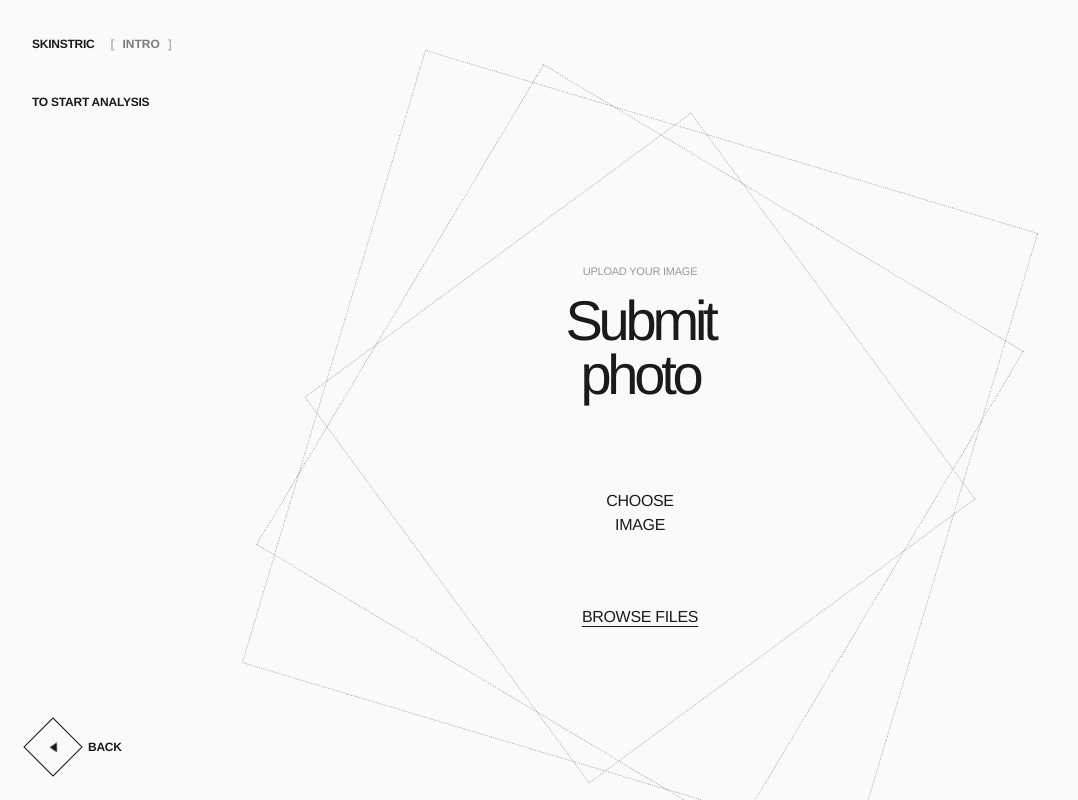
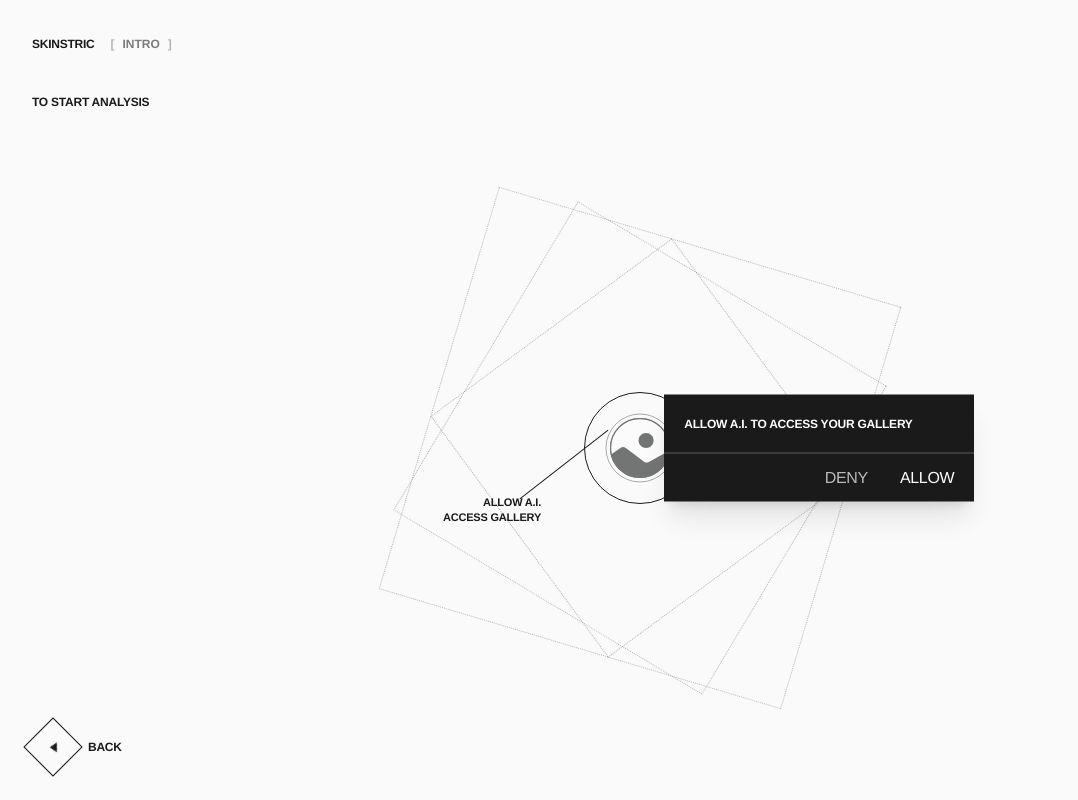
Before and after one commit to ddismuke4502/SkinstricAi_Dame, a Next.js app: page /upload in a window 1280 px wide. Shown: the whole page, without its empty margins (0-1078 px from the left). Built offline with nearby package versions, Linux system fonts and the light colour scheme.

Commit message:
polish upload gallery flow

```diff
--- a/src/app/upload/page.tsx
+++ b/src/app/upload/page.tsx
@@ -1,5 +1,6 @@
 "use client";
 
+import Image from "next/image";
 import { ChangeEvent, useRef, useState } from "react";
 import { useRouter } from "next/navigation";
 import BottomNav from "@/components/layout/BottomNav";
@@ -10,20 +11,19 @@
 import { submitPhaseTwoImage } from "@/lib/api";
 import { getInitialActualSelections } from "@/lib/demographics";
 import { fileToBase64 } from "@/lib/image";
-import {
-  saveActualSelections,
-  saveDemographicsData,
-} from "@/lib/storage";
+import { saveActualSelections, saveDemographicsData } from "@/lib/storage";
+
+type UploadStage = "permission" | "preview" | "analyzing";
 
 export default function UploadPage() {
   const router = useRouter();
   const fileInputRef = useRef<HTMLInputElement | null>(null);
 
+  const [stage, setStage] = useState<UploadStage>("permission");
   const [previewUrl, setPreviewUrl] = useState("");
   const [fileName, setFileName] = useState("");
   const [base64Image, setBase64Image] = useState("");
   const [errorMessage, setErrorMessage] = useState("");
-  const [isAnalyzing, setIsAnalyzing] = useState(false);
 
   async function handleFileChange(event: ChangeEvent<HTMLInputElement>) {
     const file = event.target.files?.[0];
@@ -38,6 +38,7 @@
       setPreviewUrl(result.dataUrl);
       setBase64Image(result.base64);
       setFileName(file.name);
+      setStage("preview");
     } catch (error) {
       const message =
         error instanceof Error
@@ -48,6 +49,7 @@
       setBase64Image("");
       setFileName("");
       setErrorMessage(message);
+      setStage("permission");
     }
   }
 
@@ -58,7 +60,7 @@
     }
 
     try {
-      setIsAnalyzing(true);
+      setStage("analyzing");
       setErrorMessage("");
 
       const response = await submitPhaseTwoImage({
@@ -76,9 +78,108 @@
           : "Something went wrong while analyzing your image.";
 
       setErrorMessage(message);
-    } finally {
-      setIsAnalyzing(false);
+      setStage("preview");
     }
+  }
+
+  function resetUpload() {
+    setPreviewUrl("");
+    setBase64Image("");
+    setFileName("");
+    setErrorMessage("");
+    setStage("permission");
+
+    if (fileInputRef.current) {
+      fileInputRef.current.value = "";
+    }
+  }
+
+  if (stage === "analyzing") {
+    return (
+      <PageShell contentClassName="flex min-h-screen items-center justify-center px-7 pt-0 md:px-8">
+        <RotatingDiamond size="md">
+          <p className="text-[13px] font-semibold uppercase tracking-[-0.02em]">
+            PREPARING YOUR ANALYSIS ...
+          </p>
+        </RotatingDiamond>
+      </PageShell>
+    );
+  }
+
+  if (stage === "preview") {
+    return (
+      <PageShell contentClassName="min-h-screen px-7 pt-24 md:px-8">
+        <section className="relative min-h-[calc(100vh-6rem)]">
+          <div className="absolute left-0 top-0">
+            <p className="skinstric-label">TO START ANALYSIS</p>
+          </div>
+
+          <div className="flex min-h-[calc(100vh-6rem)] items-center justify-center">
+            <RotatingDiamond size="lg">
+              <p className="skinstric-muted-label mb-4">IMAGE SELECTED</p>
+
+              <h1 className="skinstric-section-title">
+                Ready
+                <br />
+                to scan
+              </h1>
+
+              <div className="mt-10 flex flex-col items-center gap-5">
+                <div
+                  aria-label="Selected image preview"
+                  className="h-40 w-40 rounded-full border border-[#1a1a1a] bg-cover bg-center grayscale md:h-48 md:w-48"
+                  style={{ backgroundImage: `url(${previewUrl})` }}
+                />
+
+                <p className="max-w-65 truncate text-center text-[11px] font-semibold uppercase tracking-[-0.02em] text-[#7c7c7c]">
+                  {fileName}
+                </p>
+
+                <div className="flex flex-col items-center gap-4 sm:flex-row">
+                  <button
+                    type="button"
+                    onClick={() => fileInputRef.current?.click()}
+                    className="text-[11px] font-semibold uppercase tracking-[-0.02em] underline underline-offset-4 transition-opacity hover:opacity-60"
+                  >
+                    Change image
+                  </button>
+
+                  <button
+                    type="button"
+                    onClick={resetUpload}
+                    className="text-[11px] font-semibold uppercase tracking-[-0.02em] underline underline-offset-4 transition-opacity hover:opacity-60"
+                  >
+                    Remove
+                  </button>
+                </div>
+
+                {errorMessage && (
+                  <p className="max-w-85 text-center text-[11px] font-semibold uppercase leading-snug tracking-[-0.02em] text-red-600">
+                    {errorMessage}
+                  </p>
+                )}
+
+                <DiamondButton
+                  label="ANALYZE"
+                  onClick={handleAnalyzeImage}
+                  direction="right"
+                />
+              </div>
+            </RotatingDiamond>
+          </div>
+        </section>
+
+        <input
+          ref={fileInputRef}
+          type="file"
+          accept="image/*"
+          className="sr-only"
+          onChange={handleFileChange}
+        />
+
+        <BottomNav backHref={ROUTES.select} showBack showProceed={false} />
+      </PageShell>
+    );
   }
 
   return (
@@ -89,108 +190,74 @@
         </div>
 
         <div className="flex min-h-[calc(100vh-6rem)] items-center justify-center">
-          <RotatingDiamond size="lg">
-            <p className="skinstric-muted-label mb-4">UPLOAD YOUR IMAGE</p>
+          <div className="relative grid h-105 w-105 place-items-center">
+            <span className="diamond-frame rotate-slow w-105" />
+            <span className="diamond-frame rotate-medium w-90" />
+            <span className="diamond-frame rotate-fast w-75" />
 
-            <h1 className="skinstric-section-title">
-              Submit
-              <br />
-              photo
-            </h1>
-
-            <input
-              ref={fileInputRef}
-              type="file"
-              accept="image/*"
-              className="sr-only"
-              onChange={handleFileChange}
-              disabled={isAnalyzing}
-            />
-
-            <div className="mt-10 flex flex-col items-center gap-5">
-              {previewUrl ? (
-                <div
-                  aria-label="Selected image preview"
-                  className="h-36 w-36 rounded-full border border-[#d8d8d8] bg-cover bg-center grayscale"
-                  style={{ backgroundImage: `url(${previewUrl})` }}
+            <div className="relative z-10 grid place-items-center">
+              <div className="grid h-28 w-28 place-items-center rounded-full border border-[#1a1a1a]">
+                <Image
+                  src="/assets/icons/gallery-icon.svg"
+                  alt=""
+                  width={96}
+                  height={96}
+                  className="h-20 w-20 object-contain opacity-60"
+                  aria-hidden="true"
                 />
-              ) : (
-                <button
-                  type="button"
-                  onClick={() => fileInputRef.current?.click()}
-                  disabled={isAnalyzing}
-                  className="grid h-36 w-36 place-items-center rounded-full border border-dotted border-[#999] text-center text-[11px] font-semibold uppercase leading-snug tracking-[-0.02em] transition-opacity hover:opacity-60 disabled:opacity-40"
-                >
-                  Choose
-                  <br />
-                  image
-                </button>
-              )}
-
-              {fileName && (
-                <p className="max-w-65 truncate text-center text-[11px] font-semibold uppercase tracking-[-0.02em] text-[#7c7c7c]">
-                  {fileName}
-                </p>
-              )}
-
-              <div className="flex flex-col items-center gap-4 sm:flex-row">
-                <button
-                  type="button"
-                  onClick={() => fileInputRef.current?.click()}
-                  disabled={isAnalyzing}
-                  className="text-[11px] font-semibold uppercase tracking-[-0.02em] underline underline-offset-4 transition-opacity hover:opacity-60 disabled:opacity-40"
-                >
-                  {previewUrl ? "Change image" : "Browse files"}
-                </button>
-
-                {previewUrl && (
-                  <button
-                    type="button"
-                    onClick={() => {
-                      setPreviewUrl("");
-                      setBase64Image("");
-                      setFileName("");
-                      setErrorMessage("");
-                      if (fileInputRef.current) {
-                        fileInputRef.current.value = "";
-                      }
-                    }}
-                    disabled={isAnalyzing}
-                    className="text-[11px] font-semibold uppercase tracking-[-0.02em] underline underline-offset-4 transition-opacity hover:opacity-60 disabled:opacity-40"
-                  >
-                    Remove
-                  </button>
-                )}
               </div>
 
-              {errorMessage && (
-                <p className="max-w-85 text-center text-[11px] font-semibold uppercase leading-snug tracking-[-0.02em] text-red-600">
-                  {errorMessage}
-                </p>
-              )}
+              <div className="absolute right-19 top-18 h-px w-28 rotate-[-38deg] bg-[#1a1a1a]" />
 
-              {isAnalyzing && (
-                <p className="skinstric-muted-label">Analyzing image...</p>
-              )}
+              <p className="absolute right-38.75 top-26 w-44 text-right text-[11px] font-semibold uppercase leading-snug tracking-[-0.02em]">
+                ALLOW A.I.
+                <br />
+                ACCESS GALLERY
+              </p>
+            </div>
+          </div>
 
-              {previewUrl && (
-                <DiamondButton
-                  label={isAnalyzing ? "ANALYZING" : "ANALYZE"}
-                  onClick={handleAnalyzeImage}
-                  direction="right"
-                  disabled={isAnalyzing}
-                />
-              )}
+          <div className="absolute left-[52%] top-1/2 z-30 w-77.5 -translate-y-1/2 bg-[#1a1a1a] text-white shadow-xl">
+            <p className="border-b border-white/30 px-5 py-5 text-[12px] font-semibold uppercase tracking-[-0.02em]">
+              ALLOW A.I. TO ACCESS YOUR GALLERY
+            </p>
+
+            <div className="flex justify-end gap-8 px-5 py-3">
+              <button
+                type="button"
+                onClick={() => router.push(ROUTES.select)}
+                className="text-[11px] font-semibold uppercase tracking-[-0.02em] text-white/70 transition-opacity hover:opacity-70"
+              >
+                DENY
+              </button>
+
+              <button
+                type="button"
+                onClick={() => fileInputRef.current?.click()}
+                className="text-[11px] font-semibold uppercase tracking-[-0.02em] text-white transition-opacity hover:opacity-70"
+              >
+                ALLOW
+              </button>
             </div>
-          </RotatingDiamond>
+          </div>
         </div>
+
+        {errorMessage && (
+          <p className="absolute bottom-28 left-1/2 max-w-md -translate-x-1/2 text-center text-[11px] font-semibold uppercase leading-snug tracking-[-0.02em] text-red-600">
+            {errorMessage}
+          </p>
+        )}
       </section>
 
-      <BottomNav
-        backHref={ROUTES.select}
-        showBack
-        showProceed={false}
+      <input
+        ref={fileInputRef}
+        type="file"
+        accept="image/*"
+        className="sr-only"
+        onChange={handleFileChange}
       />
+
+      <BottomNav backHref={ROUTES.select} showBack showProceed={false} />
     </PageShell>
   );
 }
```
